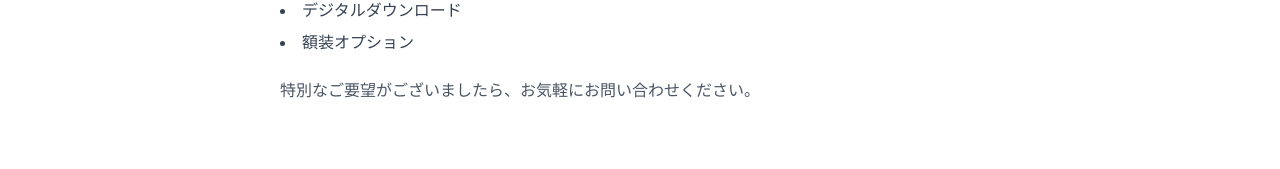
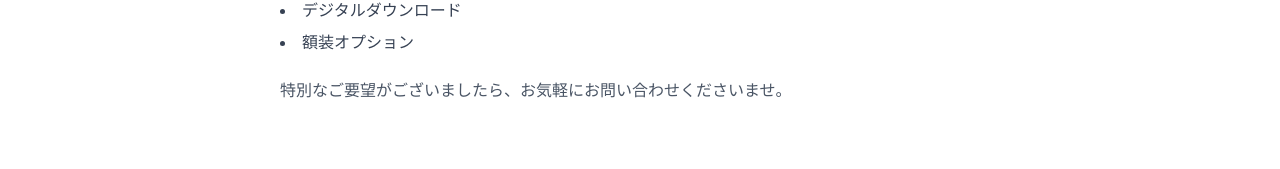
Before and after one commit to gitneohawk/momentia, a Next.js app: page /purchase/info in a window 1280 px wide. Shown: the part 282-451 px from the top of the page. Built offline with nearby package versions, Linux system fonts and the light colour scheme; no server answers.

Commit message:
workflow test

```diff
--- a/src/app/purchase/info/page.tsx
+++ b/src/app/purchase/info/page.tsx
@@ -11,7 +11,7 @@ export default function PurchaseInfo() {
         <li>額装オプション</li>
       </ul>
       <p className="text-gray-600">
-        特別なご要望がございましたら、お気軽にお問い合わせください。
+        特別なご要望がございましたら、お気軽にお問い合わせくださいませ。
       </p>
     </section>
   )
```
